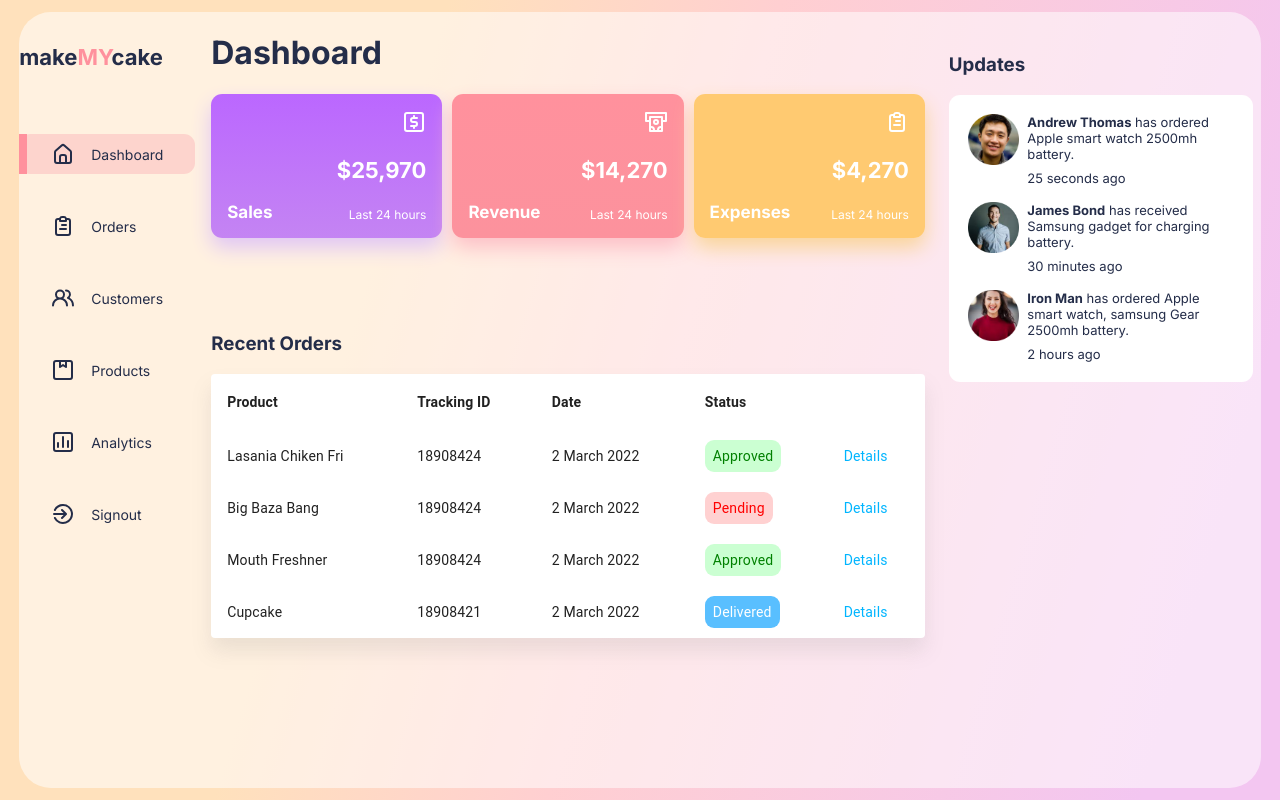
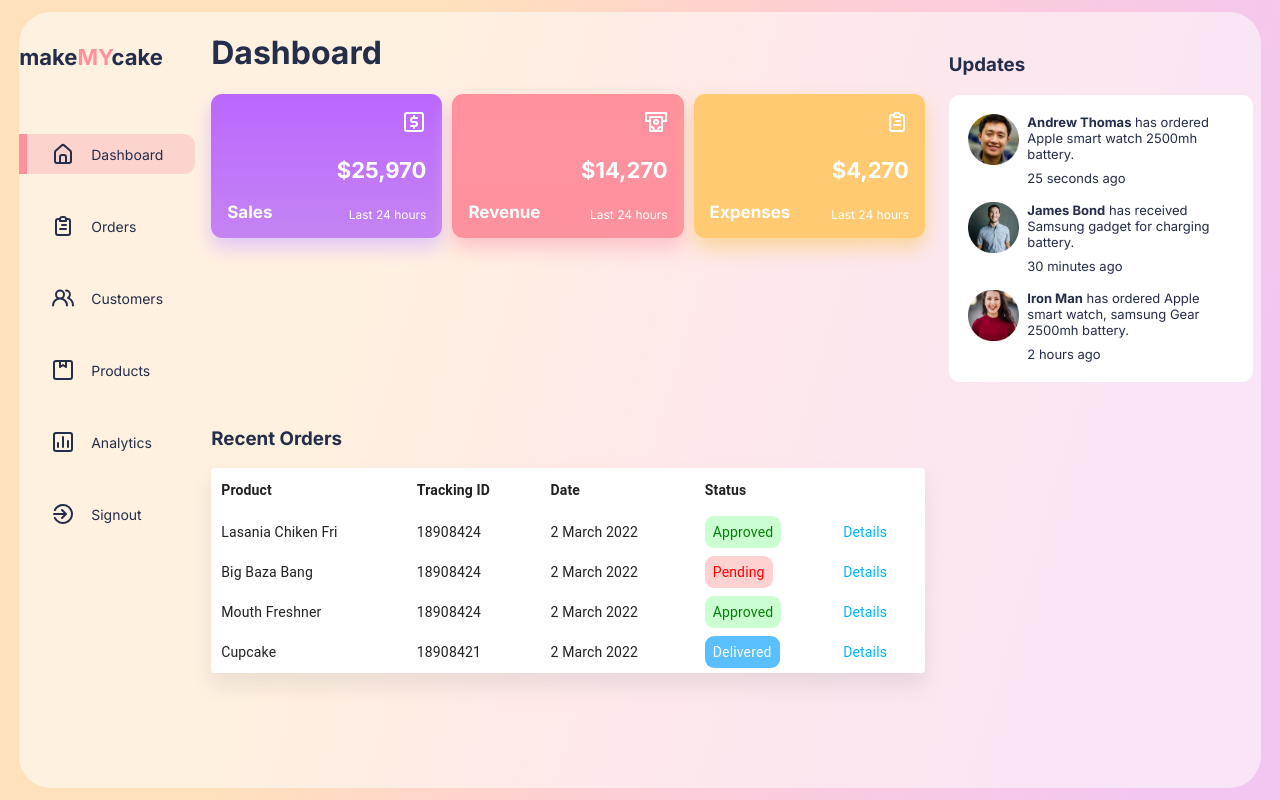
Before and after one commit to dev-siva98/web-admin, a React (Create React App) app: page / in a window 1280 px wide. Built offline with nearby package versions, Linux system fonts and the light colour scheme.

Commit message:
styling dashboard fix

```diff
--- a/src/App.css
+++ b/src/App.css
@@ -33,7 +33,7 @@
   border-radius: 2rem;
   gap: 16px;
   grid-template-columns: 11rem auto 20rem;
-  grid-template-rows: 1fr 2fr;
+  grid-template-rows: 1fr 1fr;
   overflow: hidden;
 }
 
--- a/src/Components/Table/Table.css
+++ b/src/Components/Table/Table.css
@@ -1,13 +1,14 @@
 .admin-table {
   grid-row: 2 / -1;
   grid-column: 2 / 3;
-  margin-top: 2rem;
+  margin-top: 0;
   justify-self: center;
   width: 100%;
+  height: fit-content;
 }
 
 .MuiTableRow-root>* {
-  padding: 10px;
+  padding: 10px !important;
 }
 
 .MuiTableRow-root.MuiTableRow-head>* {
```
